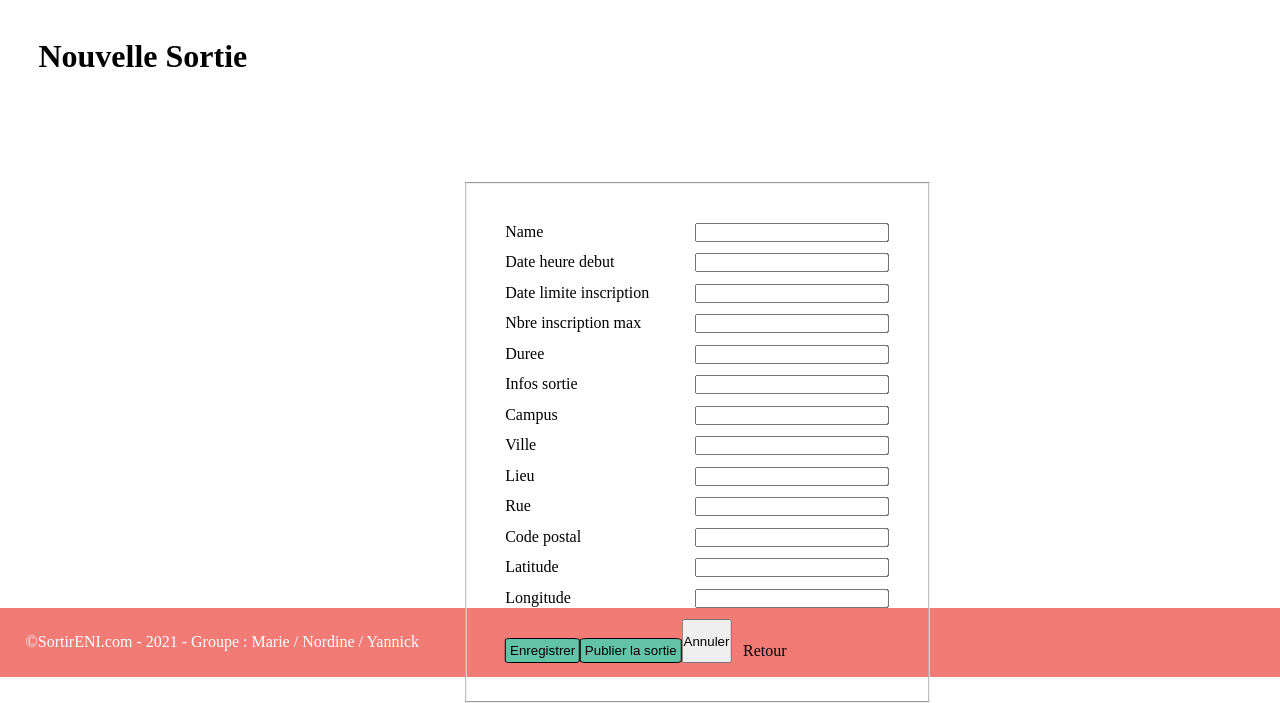
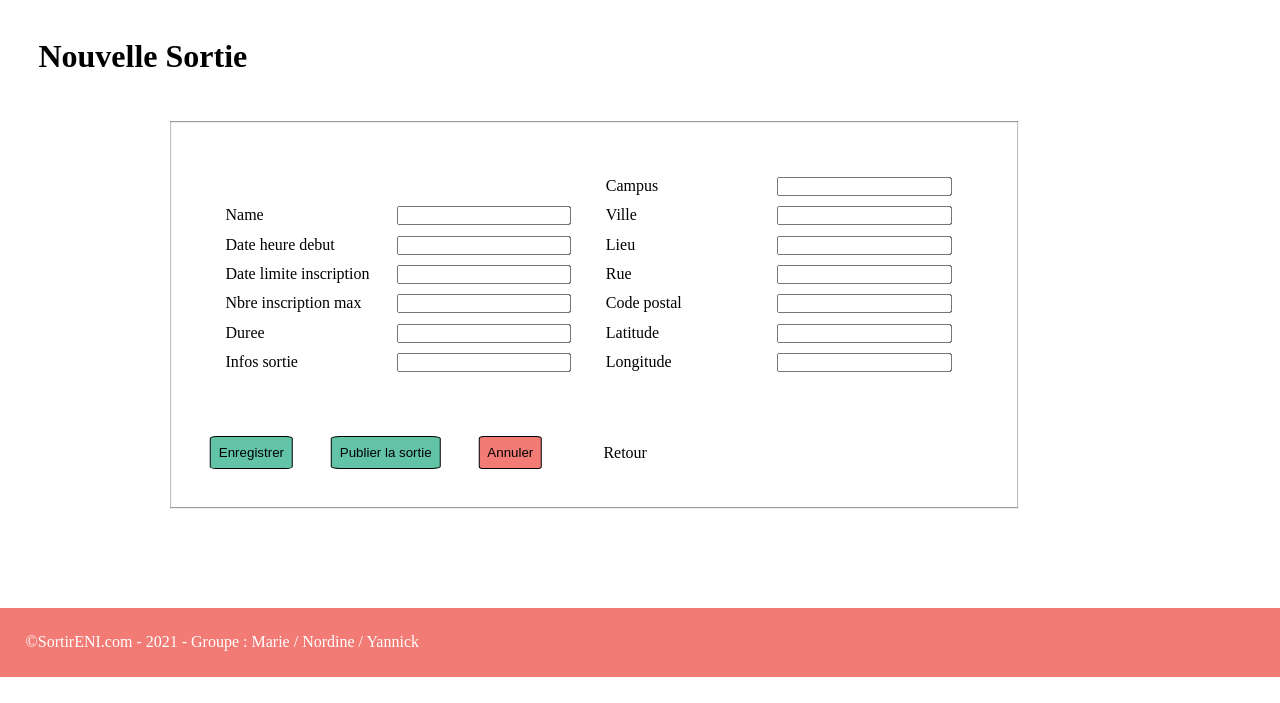
Before and after one commit to MLimousin/sortirENI, a Symfony app: template templates/creation/create.html.twig in a window 1280 px wide. Shown: the part 123-826 px from the top of the page. After the commit the page ends 800 px from the top, so only its background shows below. Run offline with Twig, Linux system fonts and the light colour scheme; the template is opened without the code that fills it, so the values that code supplies are empty; form fields are guessed from the names that the template uses; some libraries are stand-ins or nearby versions.

Commit message:
création sortie V6

```diff
--- a/public/css/style.css
+++ b/public/css/style.css
@@ -90,8 +90,21 @@ button[type=submit]{
     background-color: rgb(99,195,167);
     border-radius: 8%;
     border: solid 1px;
+    margin-right: 5%;
 }
 button[type=submit]:hover{
+    background-color: rgb(254,195,101);
+    cursor: pointer;
+}
+button[type=reset]{
+    margin-top: 5%;
+    padding: 1%;
+    background-color: rgb(243,123,117);
+    border-radius: 8%;
+    border: solid 1px;
+    margin-right: 5%;
+}
+button[type=reset]:hover{
     background-color: rgb(254,195,101);
     cursor: pointer;
 }
@@ -104,6 +117,20 @@ fieldset{
     transform: translateY(50%);
     transform: translateX(100%);
     padding: 3%
+}
+.fieldset-sortie {
+    display: block;
+    position: absolute;
+    width: 60%;
+    top: 20%;
+    transform: translateX(20%);
+
+}
+.colonne {
+    display: inline-block;
+    width: 45%;
+    align-items: start;
+    margin: 2%;
 }
 .fieldset-champ{
     display: flex;
--- a/templates/creation/create.html.twig
+++ b/templates/creation/create.html.twig
@@ -6,9 +6,10 @@
 {% block body%}
     {# Créer le titre de la page #}
     <h1>Nouvelle Sortie</h1>
-        <fieldset>
+        <fieldset class="fieldset-sortie">
             {{ form_start(creationSortieForm) }}
-            <div>
+            <div class="colonne">
+
             <div class="fieldset-champ">
                 {{ form_label(creationSortieForm.name) }}
                 {{ form_widget(creationSortieForm.name) }}
@@ -34,7 +35,7 @@
                 {{ form_widget(creationSortieForm.infosSortie) }}
             </div>
             </div>
-            <div>
+            <div class="colonne">
             <div class="fieldset-champ">
                 {{ form_label(creationSortieForm.campus) }}
                 {{ form_widget(creationSortieForm.campus) }}
@@ -71,23 +72,7 @@
                 <a href="{{ path('app_login') }}">Retour</a>
             </div>
 
-
-
-
-
-
-
-
-
-
-
             {{ form_end(creationSortieForm) }}
         </fieldset>
 
-
-
-
-
-
-
 {% endblock %}
```
